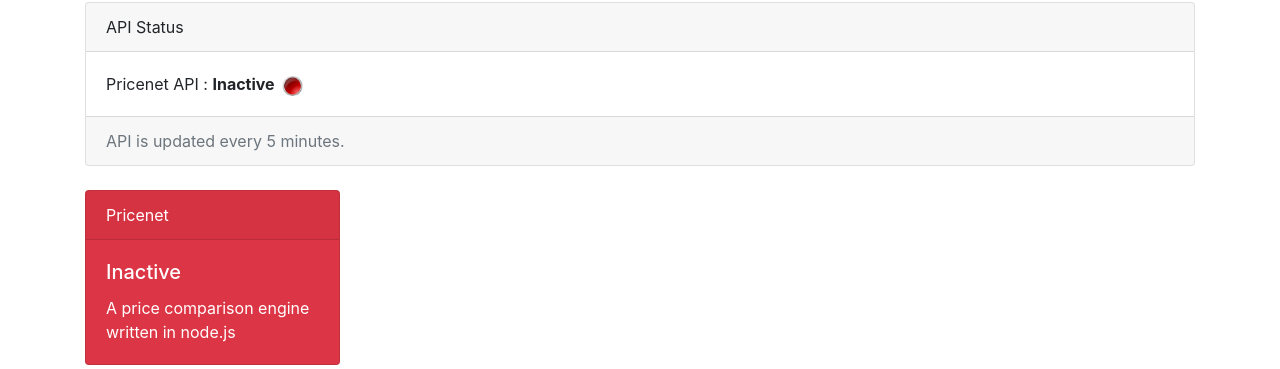
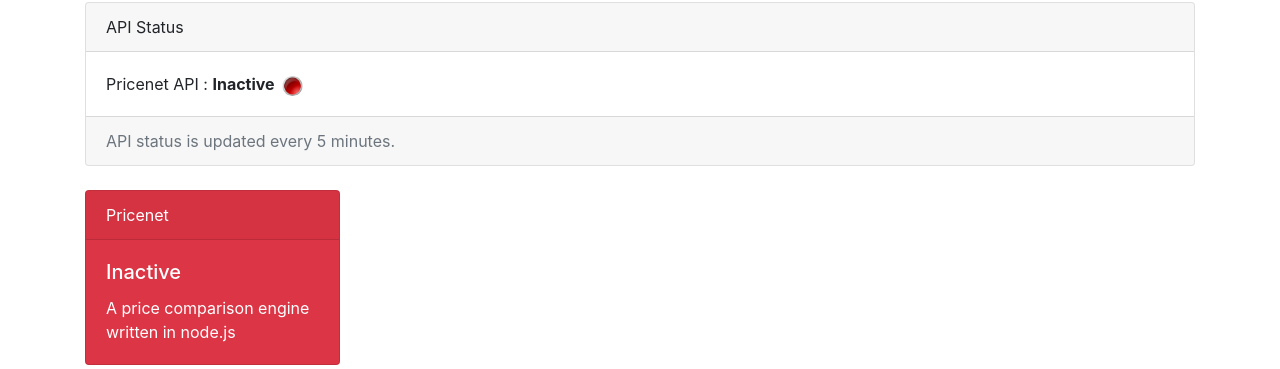
Before and after one commit to mvishok/Status, a Flask app: page / in a window 1280 px wide. Shown: the part 132-501 px from the top of the page. Run offline with Flask 3, Linux system fonts and the light colour scheme; data that the repository does not hold is empty; some libraries are stand-ins or nearby versions.

Commit message:
Update API status display in index.html

```diff
--- a/templates/index.html
+++ b/templates/index.html
@@ -22,7 +22,8 @@
                         {% endfor %}
                     </div>
 
-                    <div class="card-footer text-muted">API is updated every 5 minutes.</div>
+                    <div class="card-footer text-muted">
+                        API status is updated every 5 minutes.</div>
                 </div>
             </div>
         </div>
```
